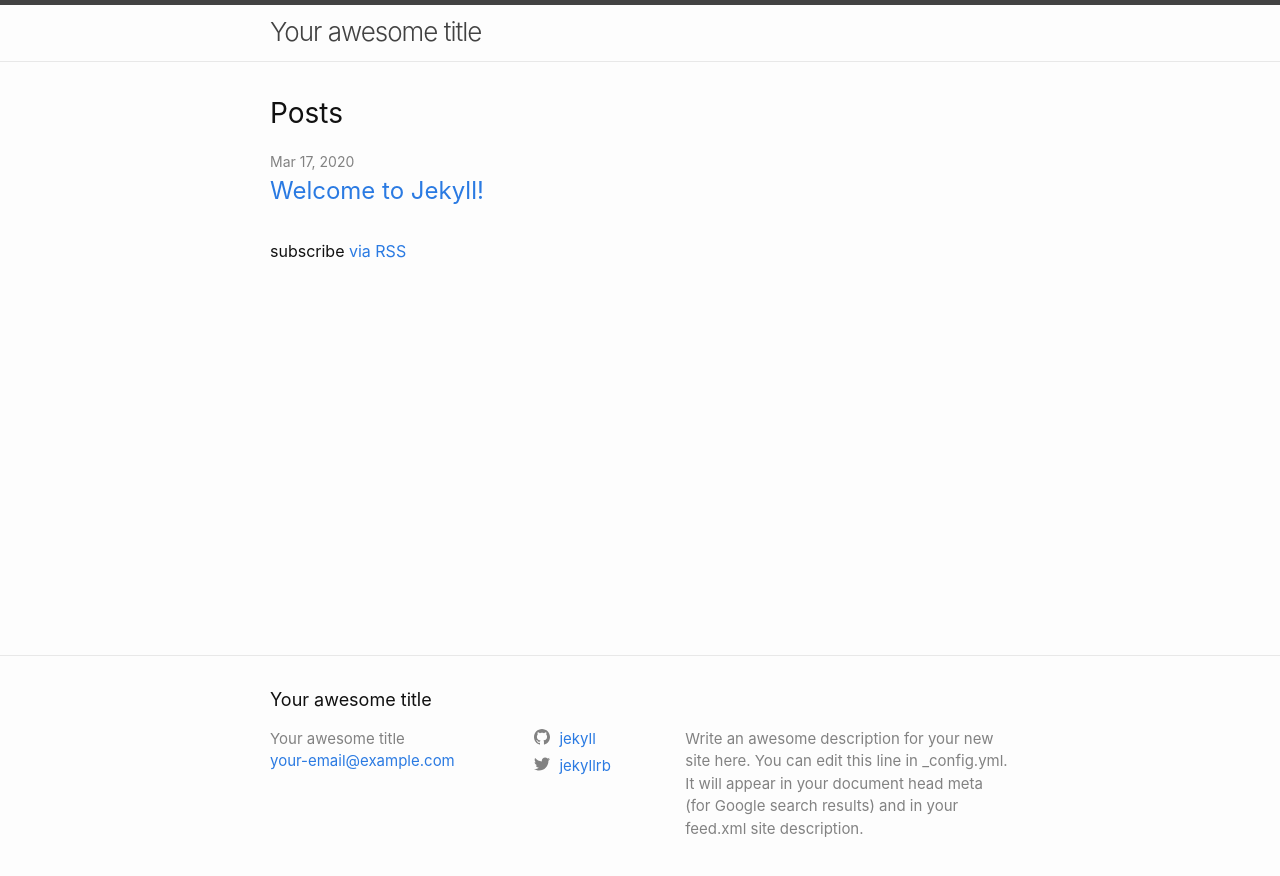
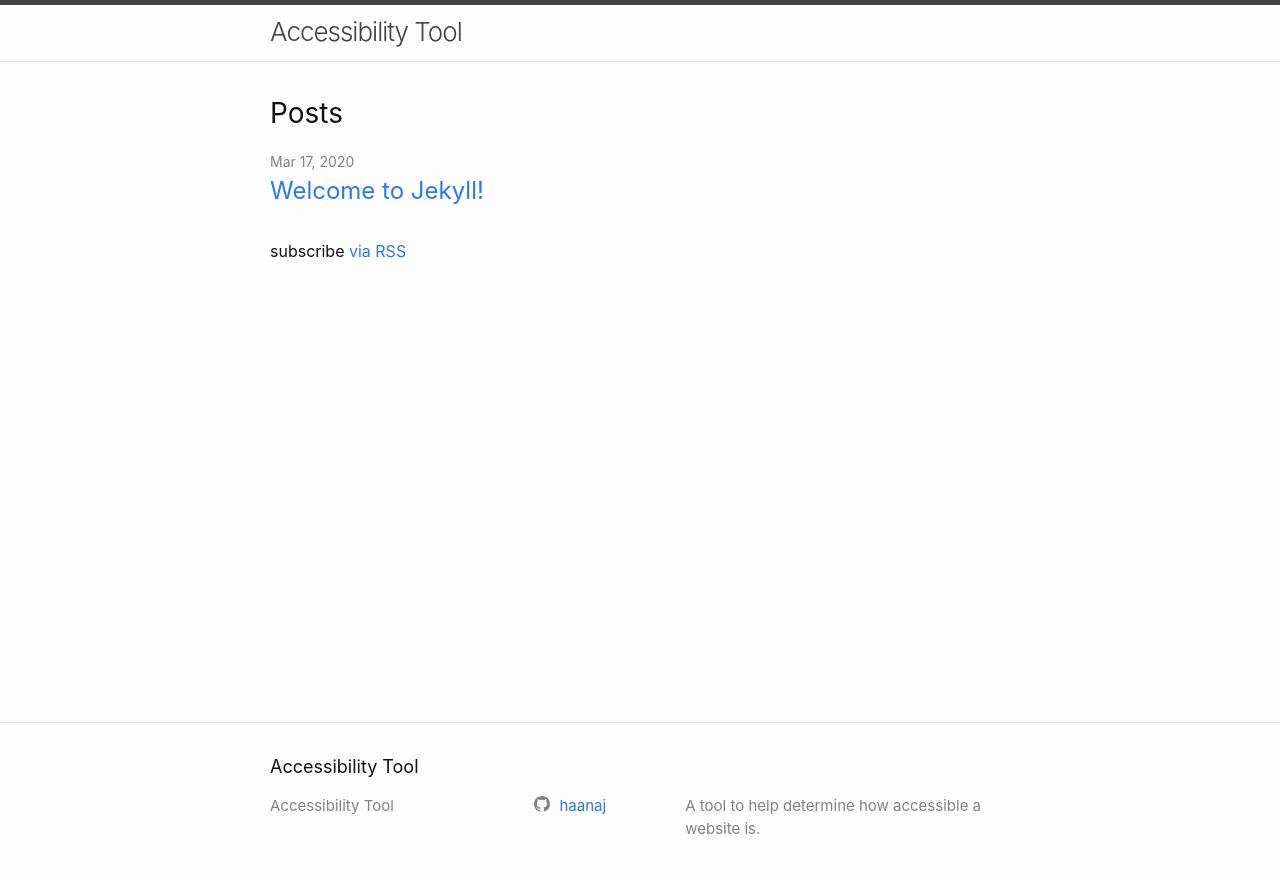
Before and after one commit to haanaj/accessibility-tool, a Jekyll site: the page built from index.md, in a window 1280 px wide. Shown: the top 876 px of the page. Built offline with Jekyll 4.4.1, drawn with Linux system fonts in a browser that asks for light colours.

Commit message:
Updating the config file

```diff
--- a/_config.yml
+++ b/_config.yml
@@ -13,22 +13,21 @@
 # you will see them accessed via {{ site.title }}, {{ site.email }}, and so on.
 # You can create any custom variable you would like, and they will be accessible
 # in the templates via {{ site.myvariable }}.
-title: Your awesome title
-email: your-email@example.com
+title: Accessibility Tool
+email:
 description: >- # this means to ignore newlines until "baseurl:"
-  Write an awesome description for your new site here. You can edit this
-  line in _config.yml. It will appear in your document head meta (for
-  Google search results) and in your feed.xml site description.
+  A tool to help determine how accessible a website is.
 baseurl: "/accessibility-tool/" # the subpath of your site, e.g. /blog
 url: "" # the base hostname & protocol for your site, e.g. http://example.com
-twitter_username: jekyllrb
-github_username:  jekyll
+twitter_username:
+github_username:  haanaj
 
 # Build settings
 markdown: kramdown
 theme: minima
 plugins:
   - jekyll-feed
+  - jekyll-seo-tag
 
 # Exclude from processing.
 # The following items will not be processed, by default. Create a custom list
```
